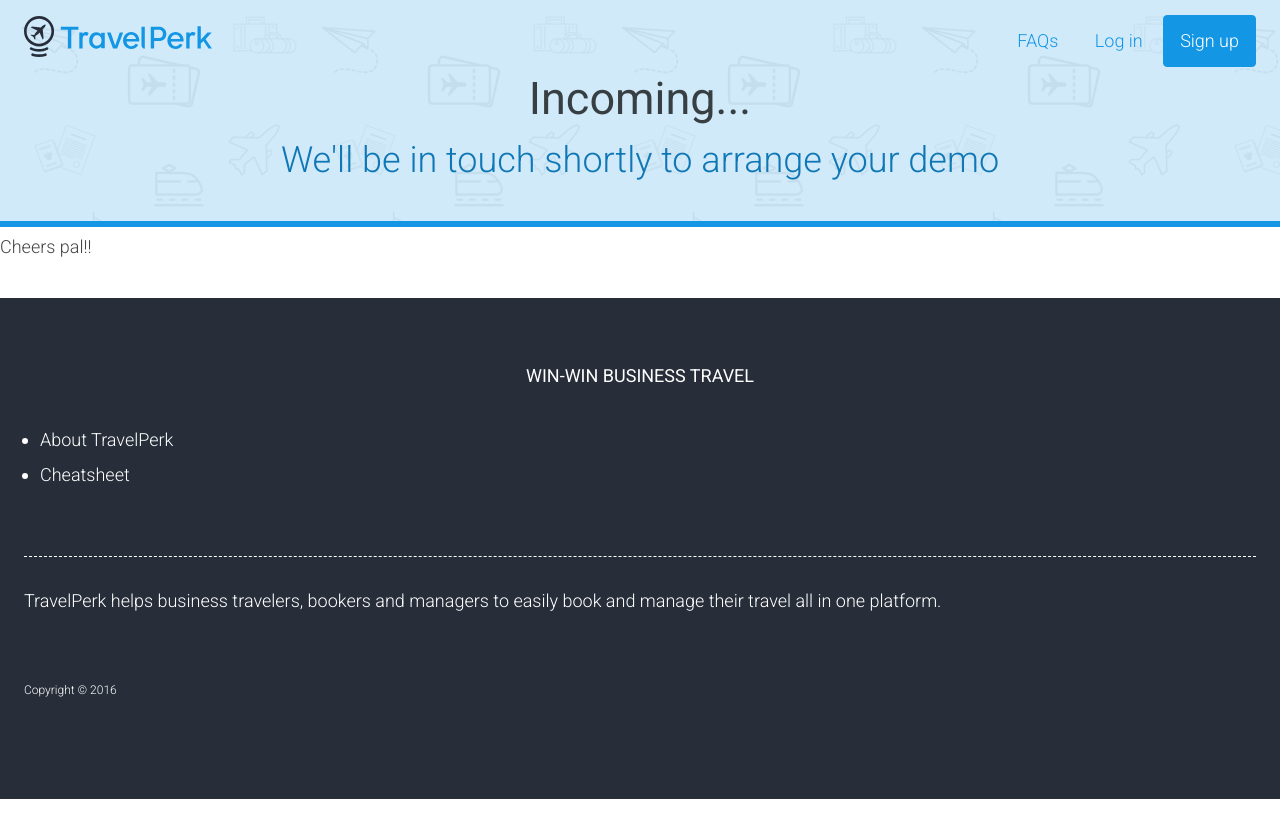
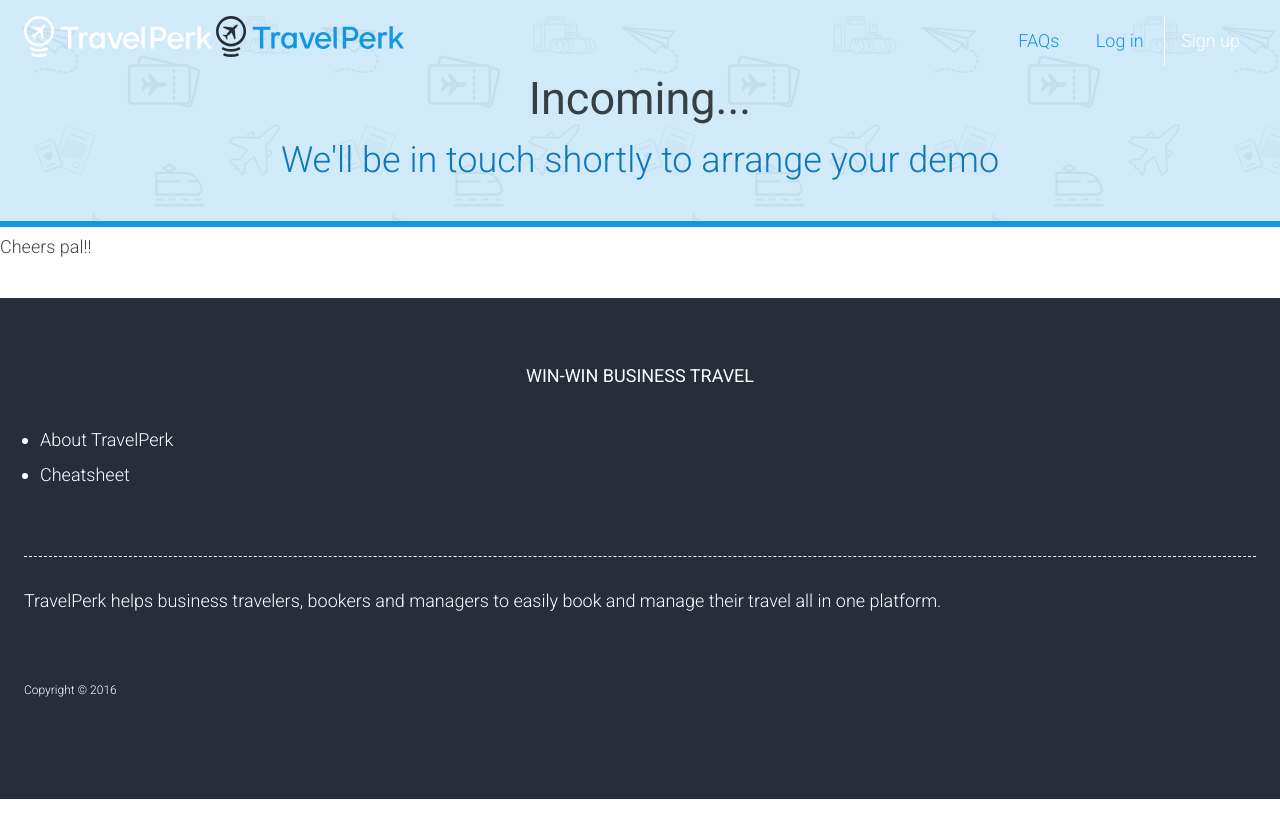
Before and after one commit to northswiss/jekyll-boilerplate, a Jekyll site: the page built from pages/request-demo-confirmation.html, in a window 1280 px wide. Shown: the top 838 px of the page. Built offline with Jekyll 4.4.1, drawn with Linux system fonts in a browser that asks for light colours; nearby versions of some CDN libraries.

Commit message:
New header format with animation

```diff
--- a/_includes/core/header.html
+++ b/_includes/core/header.html
@@ -10,7 +10,8 @@
   <div id="banner" class="banner">
 
     <a id="site-logo" class="logo" href="{{ site.baseurl }}/">
-      <img src="/imgs/brand/travelperk-logo.svg" alt="{{ site.title }}">
+      <img class="logo-white" src="/imgs/brand/travelperk-logo-white.svg" alt="{{ site.title }}">
+      <img class="logo-color" src="/imgs/brand/travelperk-logo.svg" alt="{{ site.title }}">
     </a>
 
     <nav class="site-nav">
--- a/_sass/_header.scss
+++ b/_sass/_header.scss
@@ -37,6 +37,14 @@
     top: 0;
   }
 }
+@include keyframes(slide-down-from-top) {
+  0% {
+    top: -68px;
+  }
+  100% {
+    top: 0;
+  }
+}
 
 .site-header {
   background-image: url("/imgs/pattern.png");
@@ -70,18 +78,31 @@
     }
   }
 }
-.home .banner {
-  background: $white;
-  background: transparentize($white, .4);
-  border-bottom: 1px solid $white;
+
+.home {
+  .logo-color {
+    display: none;
+  }
+  .banner {
+    a {
+      color: $white;
+    }
+  }
 }
 .banner {
-  position: fixed;
+  position: absolute;
   top: 0;
   width: 100%;
 }
 .fixed-header {
+  .logo-color {
+    display: block;
+  }
+  .logo-white {
+    display: none;
+  }
   .banner {
+    @include animation('slide-down-from-top .5s');
     background: $white;
     background: transparentize($white, .1);
     border-color: $cBlue;
@@ -131,6 +152,10 @@
   }
 
   button {
+    @include border-radius(0);
+    background: transparent;
+    border: 0;
+    border-left: 1px solid $white;
     font-size: 1em;
     margin: 0;
   }
--- a/_sass/_mixins.scss
+++ b/_sass/_mixins.scss
@@ -62,9 +62,13 @@
 
 // B
 
-@mixin border-radius($position, $radius: $default_radius) {
+@mixin border-radius-custom($position, $radius: $default_radius) {
   border-#{$position}-radius: $radius;
   -webkit-border-#{$position}-radius: $radius;
+}
+@mixin border-radius($radius: $default_radius) {
+  border-radius: $radius;
+  -webkit-border-radius: $radius;
 }
 @mixin box-shadow($top: 0px, $left: 0px, $blur:.5em, $spread: .2em, $color: transparentize($cGray900, .8), $inset: false) {
   @if $inset {
--- a/_sass/_sass-definitions.scss
+++ b/_sass/_sass-definitions.scss
@@ -2,9 +2,10 @@
 SIZES AND MEDIA QUERIES
 */
 
-$golden-rule:           1.61803399;
+$golden-rule:                 1.61803399;
 
-$radius:                4px;
+$default_radius:              4px;
+$radius:                      $default_radius;
 
 $screenSmall:                 480px;
 $screenMedium:                768px;
--- a/js/main.js
+++ b/js/main.js
@@ -22,8 +22,9 @@
   }, 1000);
 });
 
+// BANNER ON SCROLL
 $(window).scroll(function () {
-  if( $(this).scrollTop() > site_header.offset().top) {
+  if( $(this).scrollTop() > site_header.offset().top+400) {
     site_header.addClass("fixed-header");
   } else {
     site_header.removeClass("fixed-header");
```
Also changed, not shown: 1 other file.
